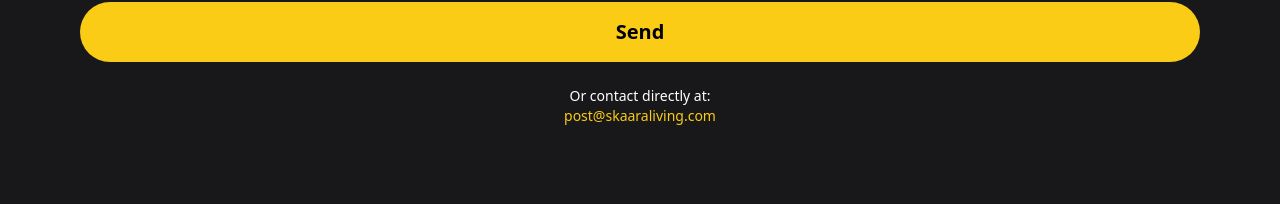
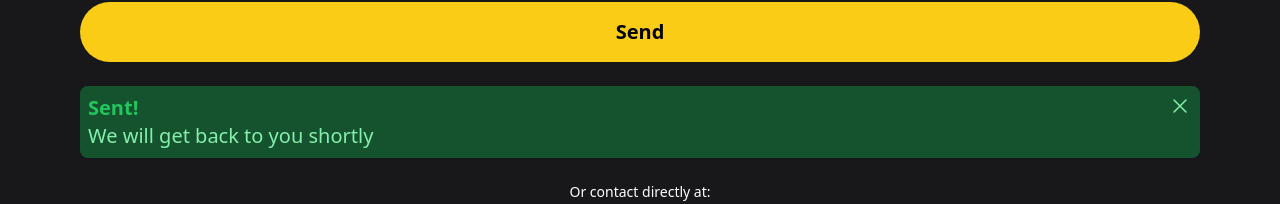
Before and after one commit to Andreas-Espelund/skaara, a Next.js app: page / in a window 1280 px wide. Both pictures are taken after typing "Sample", "Sample", "name@example.com", "Sample", "Sample" into the empty fields and a click on the button "Send". Shown: the part 1470-1674 px from the top of the page. Built offline with nearby package versions, Linux system fonts and the light colour scheme; no server answers.

Commit message:
added form feedback notice

```diff
--- a/components/ContactForm.tsx
+++ b/components/ContactForm.tsx
@@ -3,12 +3,29 @@
 import React from 'react';
 import { useForm } from 'react-hook-form';
 import { sendEmail } from '@/lib/emailService';
+import Notice from "@/components/Notice";
 
 const Contact: React.FC = () => {
     const { register, handleSubmit, formState: { isSubmitting } } = useForm();
+    const [error, setError] = React.useState(false);
+    const [success, setSuccess] = React.useState(false);
+    const [loading, setLoading] = React.useState(false);
+
+
+    const clearStates = () => {
+        setError(false);
+        setLoading(false);
+        setSuccess(false);
+    }
 
     const onSubmit = async (data: any) => {
-        await sendEmail(data);
+        clearStates();
+        setLoading(true)
+
+        sendEmail(data)
+            .then(() => setSuccess(true))
+            .catch(() => setError(true))
+            .finally(() => setLoading(false))
     };
 
     return (
@@ -22,7 +39,7 @@ const Contact: React.FC = () => {
                     className="input"
                     type="text"
                     id="firstname"
-                    {...register('firstname', { required: true })}
+                    {...register('firstname', {required: true})}
                 />
             </label>
 
@@ -32,7 +49,7 @@ const Contact: React.FC = () => {
                     className="input"
                     type="text"
                     id="lastname"
-                    {...register('lastname', { required: true })}
+                    {...register('lastname', {required: true})}
                 />
             </label>
 
@@ -42,7 +59,7 @@ const Contact: React.FC = () => {
                     className="input"
                     type="email"
                     id="email"
-                    {...register('email', { required: true })}
+                    {...register('email', {required: true})}
                 />
             </label>
 
@@ -52,7 +69,7 @@ const Contact: React.FC = () => {
                     className="input"
                     type="text"
                     id="phone"
-                    {...register('phone', { required: true })}
+                    {...register('phone', {required: true})}
                 />
             </label>
 
@@ -62,7 +79,7 @@ const Contact: React.FC = () => {
                     className="input resize-none p-4 outline-none"
                     rows={5}
                     id="message"
-                    {...register('message', { required: true })}
+                    {...register('message', {required: true})}
                 />
             </label>
             <button
@@ -70,9 +87,16 @@ const Contact: React.FC = () => {
                 type="submit"
                 disabled={isSubmitting}
             >
-                Send
+                {loading ? 'please wait...' : 'Send'}
             </button>
-            <p className={isSubmitting ? '' : 'hidden'}>Please wait ...</p>
+            {success &&
+                <Notice title={"Sent!"} message={"We will get back to you shortly"} variant={"success"}
+                        onClose={clearStates}/>
+            }
+            {error &&
+                <Notice title={"Error!"} message={"Unable to send message, send us an email or try again later"}
+                        variant={"danger"} onClose={clearStates}/>
+            }
 
             <div className="col-span-2 text-center text-sm">
                 <p>Or contact directly at:</p>
--- /dev/null
+++ b/components/Notice.tsx
@@ -0,0 +1,58 @@
+'use client'
+import { XIcon } from "@/icons";
+import React from "react";
+
+interface NoticeProps {
+    title: string;
+    message: string;
+    variant?: "info" | "success" | "warning" | "danger";
+    onClose?: () => void;
+}
+
+export default function Notice({ title, message, variant = "info", onClose }: NoticeProps) {
+    // Define styles for each variant
+    const variantStyles = {
+        info: {
+            text: "text-blue-300",
+            background: "bg-blue-900",
+            buttonHover: "hover:bg-blue-700",
+            title: "text-blue-500",
+        },
+        success: {
+            text: "text-green-300",
+            background: "bg-green-900",
+            buttonHover: "hover:bg-green-700",
+            title: "text-green-500",
+        },
+        warning: {
+            text: "text-yellow-300",
+            background: "bg-yellow-900",
+            buttonHover: "hover:bg-yellow-700",
+            title: "text-yellow-500",
+        },
+        danger: {
+            text: "text-red-300",
+            background: "bg-red-900",
+            buttonHover: "hover:bg-red-700",
+            title: "text-red-500",
+        },
+    };
+
+    const styles = variantStyles[variant];
+
+    return (
+        <div className={`col-span-2 rounded-lg p-2 ${styles.text} ${styles.background}`}>
+            <div className="flex justify-between">
+                <b className={styles.title}>{title}</b>
+                <button
+                    className={`w-6 h-6 hover:scale-105 rounded-md ${styles.buttonHover} transition-all`}
+                    type="button"
+                    onClick={onClose}
+                >
+                    <XIcon />
+                </button>
+            </div>
+            <p>{message}</p>
+        </div>
+    );
+}
--- a/icons.tsx
+++ b/icons.tsx
@@ -16,3 +16,10 @@ export const ChevronRight = () =>
          className="size-6 icon-wrapper">
         <path strokeLinecap="round" strokeLinejoin="round" d="m8.25 4.5 7.5 7.5-7.5 7.5"/>
     </svg>
+
+
+export const XIcon = () =>
+    <svg xmlns="http://www.w3.org/2000/svg" fill="none" viewBox="0 0 24 24" strokeWidth={1.5} stroke="currentColor"
+         className="size-6">
+        <path strokeLinecap="round" strokeLinejoin="round" d="M6 18 18 6M6 6l12 12"/>
+    </svg>
```
